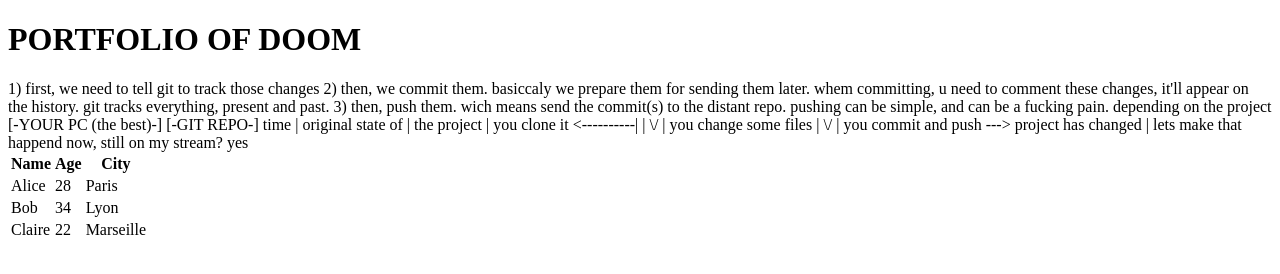
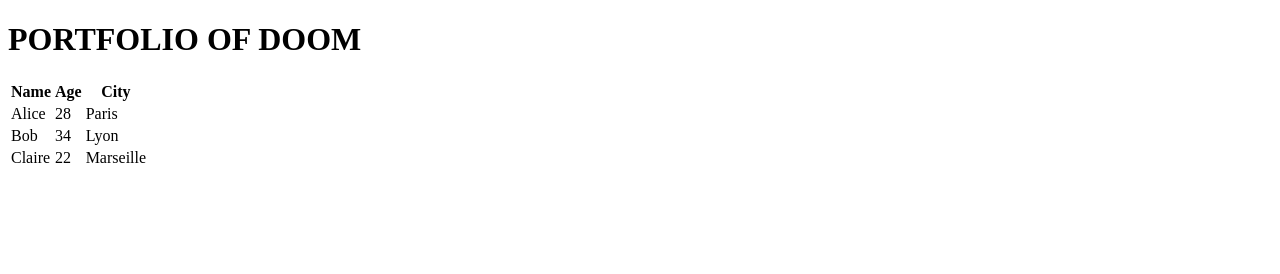
Before and after one commit to XK-2005/XK-2005.github.io, a plain HTML site: page index.html in a window 1280 px wide. Drawn offline with Linux system fonts and the light colour scheme.

Commit message:
Comments

```diff
--- a/index.html
+++ b/index.html
@@ -10,6 +10,7 @@
 <body>
     <h1 id="big-title">PORTFOLIO OF DOOM</h1>
 
+ <!--
         1) first, we need to tell git to track those changes
         2) then, we commit them. basiccaly we prepare them for sending them later.
             whem committing, u need to comment these changes, it'll appear on the history.
@@ -19,18 +20,15 @@
 
                 [-YOUR PC (the best)-]           [-GIT REPO-]
         time
-|                              original state of
-|                                  the project
-|           you clone it <----------|
+        |                                     original state of
+        |                                       the project
+        |           you clone it <----------------|
         |                 \/
         |       you change some files
         |                \/
-|         you commit and push ---> project has changed
+        |         you commit and push -------\ project has changed
         |
-
-lets make that happend now, still on my stream? yes
-
-
+-->
     <table>
         <thead>
             <tr>
```
Lines whose indentation alone changed are shown as unchanged.
